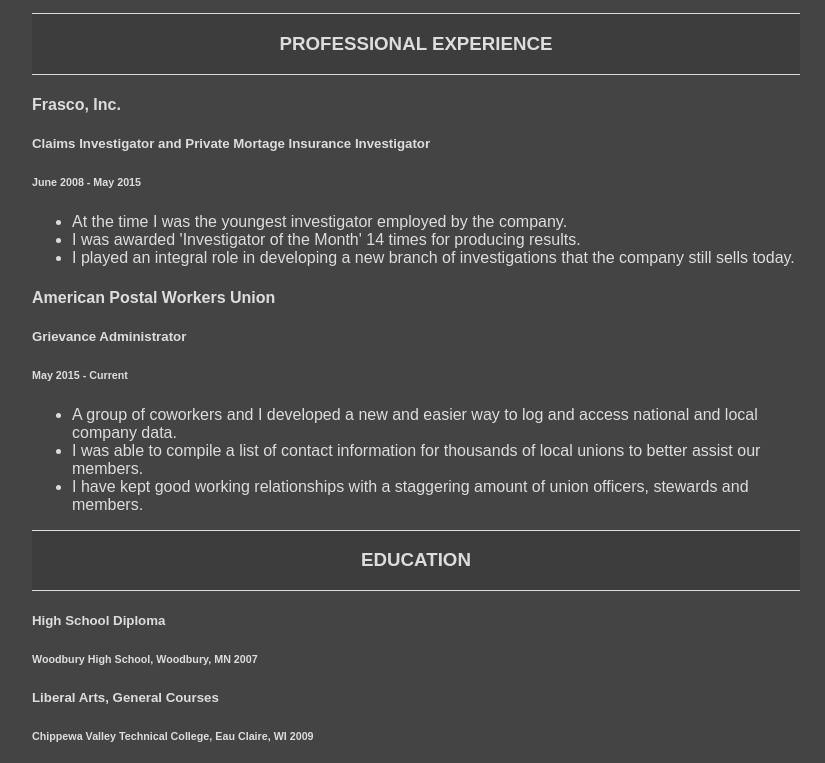
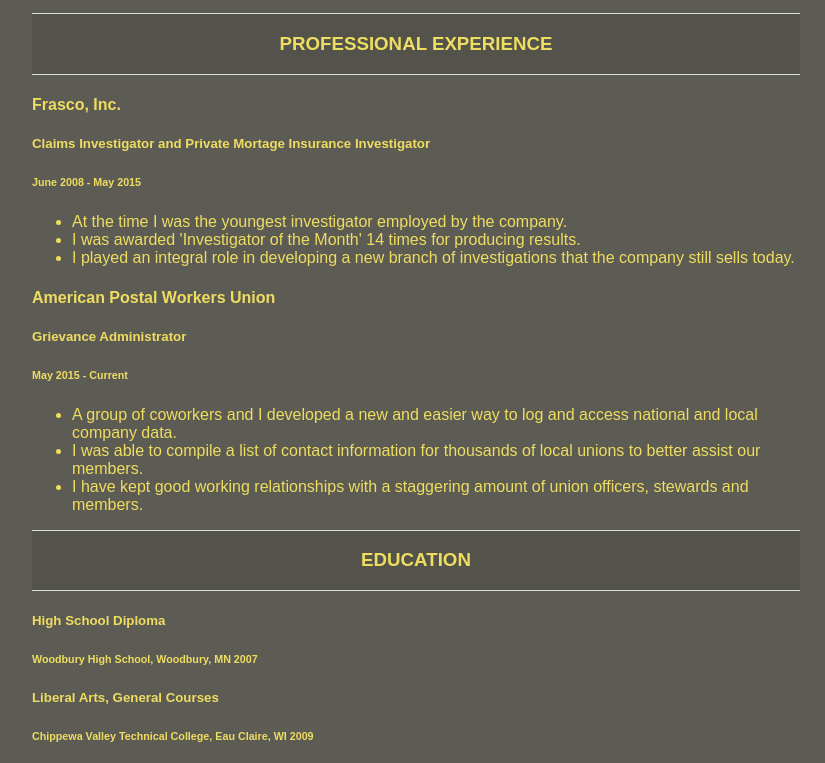
Before and after one commit to ithone4/ithone4.github.io, a plain HTML site: page index.html in a window 1280 px wide. Shown: the part 207-970 px from the top of the page, without its empty margins (224-1049 px from the left). Drawn offline with Linux system fonts and the light colour scheme.

Commit message:
Update style.css

```diff
--- a/style.css
+++ b/style.css
@@ -1,6 +1,6 @@
 body {
-  background-color: #444444;
-    color: #dddddd;
+  background-color: #5D5C54 ;
+    color: #EEDD61;
   font-family: Arial, Helvetica, sans-serif;
   margin: 10% 20%;
 }
```
